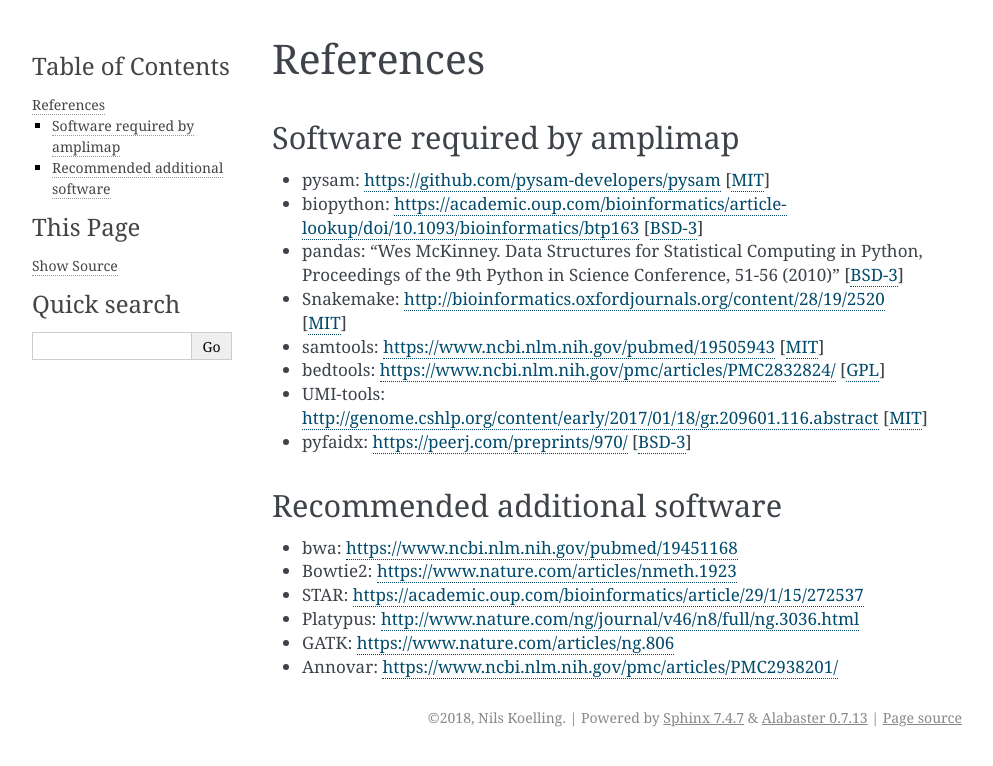
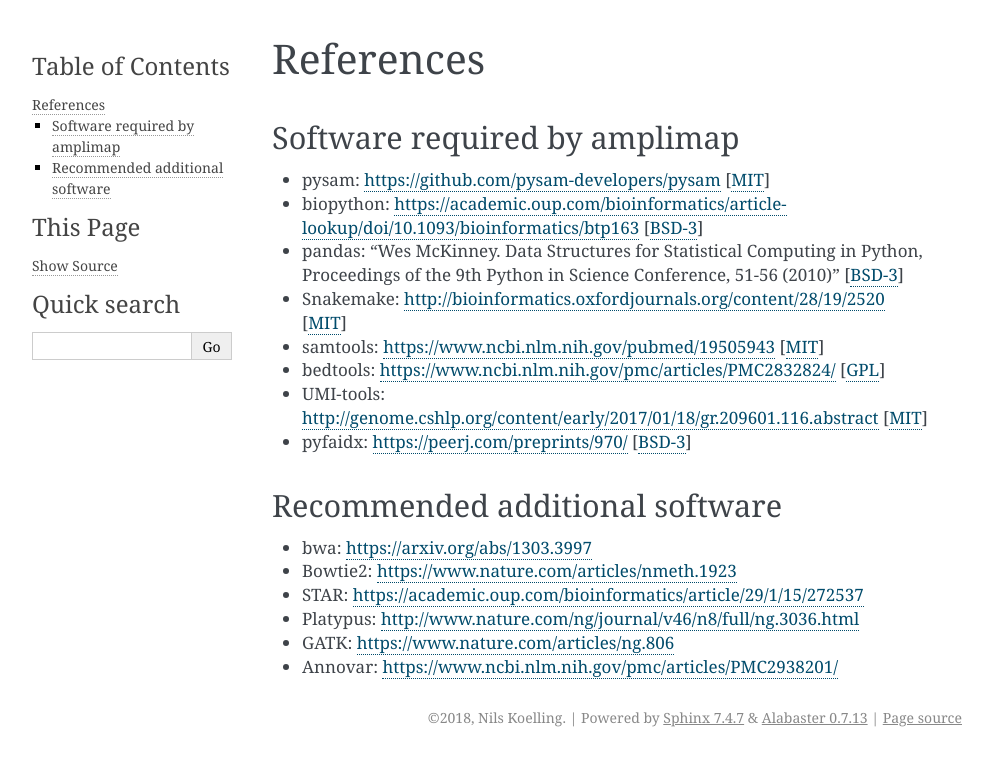
Before and after one commit to koelling/amplimap, a Sphinx documentation site: the page built from docs/references.rst, in a window 1280 px wide. Shown: the top 766 px of the page, without its empty margins (148-1141 px from the left). Built offline with Sphinx 7.4.7, drawn with Linux system fonts in a browser that asks for light colours; some of the changed lines change nothing that is shown.

Commit message:
update bwa citation

```diff
--- a/docs/references.rst
+++ b/docs/references.rst
@@ -16,7 +16,7 @@
 
 Recommended additional software
 ~~~~~~~~~~~~~~~~~~~~~~~~~~~~~~~~~~~~~~~~
--  bwa: https://www.ncbi.nlm.nih.gov/pubmed/19451168
+-  bwa: https://arxiv.org/abs/1303.3997
 -  Bowtie2: https://www.nature.com/articles/nmeth.1923
 -  STAR: https://academic.oup.com/bioinformatics/article/29/1/15/272537
 -  Platypus: http://www.nature.com/ng/journal/v46/n8/full/ng.3036.html
```
